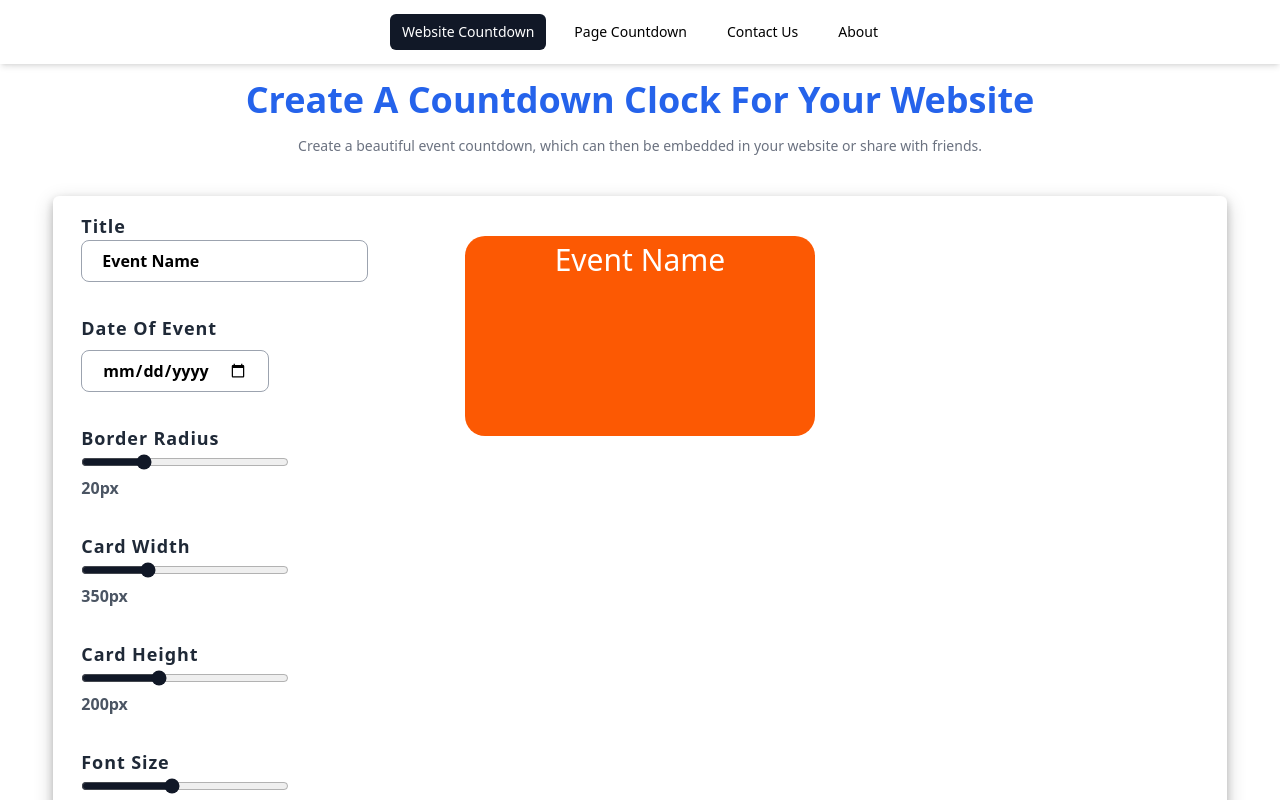
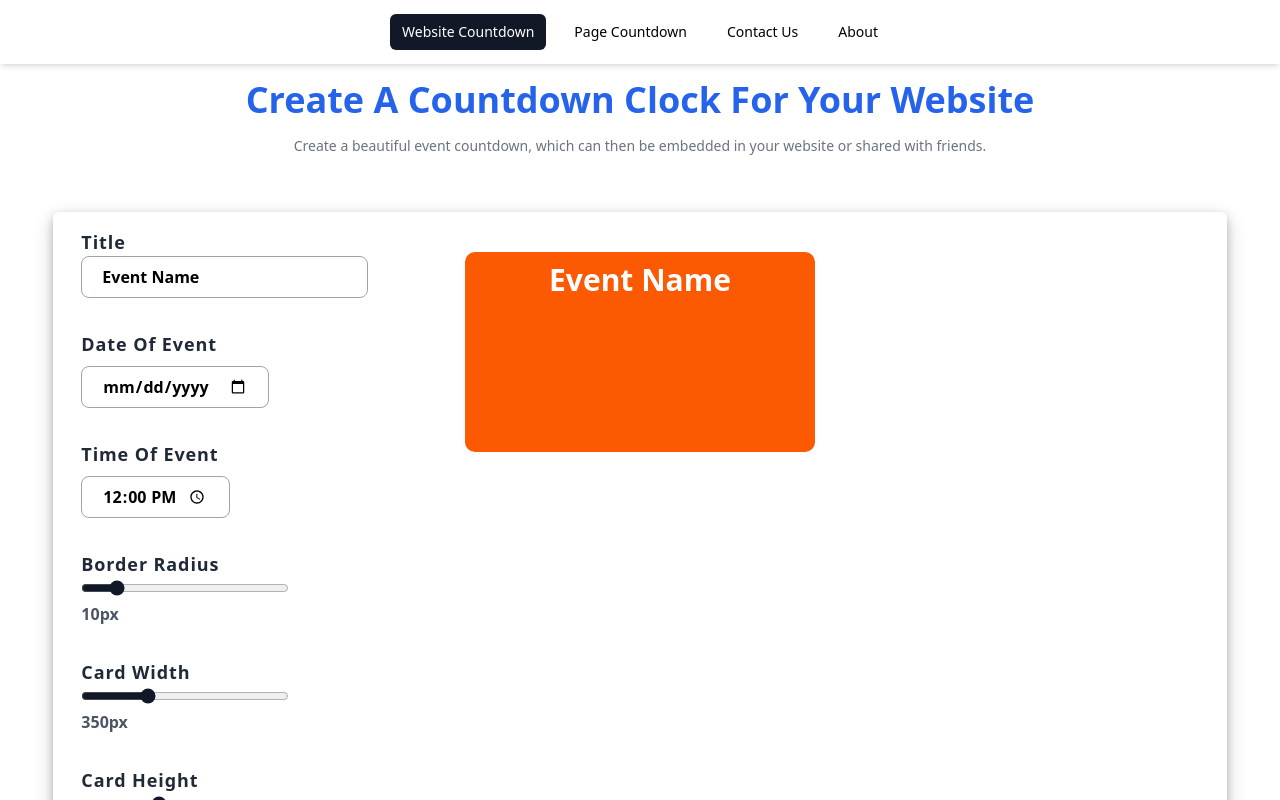
Before and after one commit to BlinzThePokemon/NumberCtrl, a SvelteKit app: page / in a window 1280 px wide. Shown: the top 800 px of the page. Built offline with nearby package versions, Linux system fonts and the light colour scheme.

Commit message:
Added things

```diff
--- a/src/app.html
+++ b/src/app.html
@@ -2,7 +2,7 @@
 <html lang="en">
 	<head>
 		<meta charset="utf-8" />
-		<link rel="icon" href="%sveltekit.assets%/favicon.png" />
+		<link rel="icon" href="%sveltekit.assets%/logo.png" />
 		<title>Number Ctrl</title>
 		<link href="https://cdnjs.cloudflare.com/ajax/libs/font-awesome/6.0.0-beta3/css/all.min.css" rel="stylesheet">
 		<meta name="viewport" content="width=device-width, initial-scale=1" />
--- /dev/null
+++ b/src/routes/+error.svelte
@@ -0,0 +1,34 @@
+<script>
+    import { page } from "$app/stores";
+ </script>
+
+ <div class="holder">
+    {#if $page.error?.message === "Not Found"}
+       <h1 class="flex justify-center mt-20 text-5xl font-semibold">Error {$page.status}: Page not found.</h1>
+       <p class="justify-center mt-10 flex text-xl">Please don't try again later.</p> <br><br>
+       <h3 class="flex justify-center text-2xl">
+          And while you're searching, try to find Error Page 403 and 405, I lost
+          them in my basement.
+       </h3>
+       <br><br><br>
+    {/if}
+    <h4 class="text-3xl h-40 justify-center">Country Rooooaaaaddddsss Take me <a href="/">Home</a></h4>
+ </div>
+
+
+ <style>
+    ::selection {
+        background: orange;
+    }
+    a{
+        text-decoration: underline;
+        transition: all 200ms;
+
+    &:hover{
+        font-size: larger;
+    }
+    }
+    .holder{
+        text-align: center;
+    }
+    </style>
--- a/src/routes/+layout.svelte
+++ b/src/routes/+layout.svelte
@@ -4,14 +4,14 @@
     let { children } = $props();
     let navBarItems = [
         { name: 'Website Countdown', id: '/' },
-        { name: 'Page Countdown', id: '/Pageccountdown' },
+        { name: 'Page Countdown', id: '/Pagecountdown' },
         { name: 'Contact Us', id: '/Contact' },
         { name: 'About', id: '/About' }
     ];
 </script>
 
 <nav class="shadow-md backdrop-blur-xl fixed w-screen top-0 z-20">
-    <div class="mx-auto max-w-7xl px-4 sm:px-6 lg:px-8">
+    <div class="mx-auto max-w-7xl px-4 sm:px-6 lg:px-8 h-16 justify-start">
         <div class="flex h-16 items-center justify-center">
             <div class="hidden space-x-4 sm:flex">
                 {#each navBarItems as item}
@@ -22,7 +22,7 @@
                         class:bg-gray-900={selected}
                         class:text-white={selected}
                         href={item.id}
-                        class="rounded-md px-3 py-2 text-sm font-medium transition duration-300 ease-in-out hover:bg-gray-500 hover:text-white active:bg-gray-900 active:text-white"
+                        class="rounded-md px-3 py-2 text-sm font-medium transition duration-300 ease-in-out focus:underline-offset-4 focus:underline hover:bg-gray-500 hover:text-white active:bg-gray-900 active:text-white"
                         >{item.name}
                     </a>
                 {/each}
@@ -31,4 +31,13 @@
     </div>
 </nav>
 
+<style>
+    * {
+        user-select: none;
+    }
+    a:focus{
+        text-decoration-thickness: 3px;
+    }
+</style>
+
 {@render children()}
--- a/src/routes/+page.svelte
+++ b/src/routes/+page.svelte
@@ -1,140 +1,109 @@
 <script>
-  import { slide } from "svelte/transition";
   import Footer from "./Components/footer.svelte";
-  let borderRadius = 50;
+
+  // Initial values for user inputs, sliders, categories, etc.
   let userInputs = [{ name: "Title", value: "Event Name" }];
   let rangeSliders = [
-    {
-      name: "Border Radius",
-      value: "20",
-      min: "0",
-      max: "70",
-      placeholder: "Enter a number",
-    },
-    {
-      name: "Card Width",
-      value: "350",
-      min: "175",
-      max: "750",
-      placeholder: "Enter a number",
-    },
-    {
-      name: "Card Height",
-      value: "200",
-      min: "100",
-      max: "375",
-      placeholder: "Enter a number",
-    },
-    {
-      name: "Font Size",
-      value: "30",
-      min: "0",
-      max: "70",
-      placeholder: "Enter"
-    }
+    { name: "Border Radius", value: "10", min: "0", max: "70" },
+    { name: "Card Width", value: "350", min: "175", max: "750" },
+    { name: "Card Height", value: "200", min: "100", max: "375" },
+    { name: "Font Size", value: "30", min: "0", max: "70" }
   ];
   let colorPickers = [
     { name: "Font Color", value: "#FFFFFF" },
-    { name: "Background Color", value: "#FC5903" },
+    { name: "Background Color", value: "#FC5903" }
   ];
-  // Define categories and their respective options
+
   let categories = [
-    { name: "Content Alignment", options: ["Center", "Right", "Left"] },
-    { name: "Language", options: ["English", "French", "Spanish"] },
-    {
-      name: "Font Weight",
-      options: ["Bold", "800", "700", "600", "500", "400", "300", "200", "100"],
-    },
+    { name: "Content Alignment", options: ["Center", "Right", "Left"], value: "Center" },
+    { name: "Language", options: ["English", "French", "Spanish"], value: "English" },
+    { name: "Font Weight", options: ["Bold", "800", "700", "600", "500", "400", "300", "200", "100"], value: "Bold" }
   ];
+  let timePickers = [
+    { name: "Time Of Event", value: "12:00" }
+  ]
 
   let datePickers = [{ name: "Date Of Event", value: "2025-3-31" }];
 
-  // Variables to store selected values
-  let selectedAlignment = categories[0].options[0];
-  let selectedLanguage = categories[1].options[0];
-  let selectedFontweight = categories[2].options[3];
+  // Dynamically storing the selected values for each category
+  let selectedValues = categories.reduce((acc, category) => {
+    acc[category.name] = category.value;
+    return acc;
+  }, {});
+
+  // Helper to update selected values dynamically
+  function handleSelectChange(name, value) {
+    selectedValues[name] = value;
+  }
 </script>
 
-{#snippet inputsLeft()}
+
+<div>
+  <h1 class="text-4xl text-blue-600 font-semibold justify-center mt-20 flex mb-4">Create A Countdown Clock For Your Website</h1>
+  <p class="justify-center flex text-gray-500 text-lg md:text-sm sm:text-xs mb-4">Create a beautiful event countdown, which can then be embedded in your website or shared with friends.</p>
+</div>
+
+<!-- Inputs Section -->
+<div class="flex justify-center">
+  <div class="PanelContainer ring-2 ring-gray-200 rounded-md w-11/12 bg-white mt-10 relative h-full mb-10 flex justify-end" style="box-shadow: 0 4px 8px rgba(0, 0, 0, 0.2), 0 6px 20px rgba(0, 0, 0, 0.19);">
+    <!-- The card with dynamic styles -->
+    <div id="card" class="flex justify-center text-2xl absolute top-10 left-1/2 transform -translate-x-1/2"
+         style="width: {rangeSliders[1].value}px; height: {rangeSliders[2].value}px; background-color: {colorPickers[1].value}; border-radius: {rangeSliders[0].value}px; color: {colorPickers[0].value}; font-size: {rangeSliders[3].value}px; font-weight: {selectedValues['Font Weight']};">
+      <p class="mt-3">{userInputs[0].value}</p>
+    </div>
+
+    <!-- Left-side input controls -->
+    <div class="mr-auto">
       {#each userInputs as input}
         <div class="input-container">
           <p class="input-p">{input.name}</p>
           <input class="input" type="text" bind:value={input.value} />
         </div>
       {/each}
+
       {#each datePickers as datePicker}
         <div class="input-container">
           <p class="input-p mb-2">{datePicker.name}</p>
           <input type="date" bind:value={datePicker.value} class="input" />
         </div>
       {/each}
-  {#each rangeSliders as rangeSlider, index}
+
+      {#each timePickers as timePicker}
+        <div class="input-container">
+          <p class="input-p mb-2">{timePicker.name}</p>
+          <input type="time" bind:value={timePicker.value} class="input">
+        </div>
+      {/each}
+
+      {#each rangeSliders as rangeSlider}
         <div class="input-container">
           <p class="input-p">{rangeSlider.name}</p>
-      <input
-        class="range"
-        type="range"
-        min={rangeSlider.min}
-        max={rangeSlider.max}
-        placeholder={rangeSlider.placeholder}
-        bind:value={rangeSlider.value}
-      />
+          <input class="range" type="range" min={rangeSlider.min} max={rangeSlider.max} bind:value={rangeSlider.value} />
           <p class="text-gray-600 font-semibold">{rangeSlider.value}px</p>
         </div>
       {/each}
+
       {#each colorPickers as colorPicker}
         <div class="input-container">
           <p class="input-p">{colorPicker.name}</p>
-      <input
-        type="color"
-        bind:value={colorPicker.value}
-        class="rounded-2xl w-16 h-16"
-      />
+          <input type="color" bind:value={colorPicker.value} class="rounded-2xl w-16 h-16" />
         </div>
       {/each}
+
       {#each categories as category}
         <div class="input-container">
           <p class="input-p mb-2">{category.name}</p>
           <select
-        class="select bg-white text-black text-md font-semibold rounded-lg hover:ring-2 mb-2 w-52"
-      >
+            bind:value={selectedValues[category.name]}
+            on:change={(e) => handleSelectChange(category.name, e.target.value)}
+            class="select bg-white text-black text-md font-semibold rounded-lg hover:ring-2 mb-2 w-52">
             {#each category.options as option}
               <option class="option" value={option}>{option}</option>
             {/each}
           </select>
         </div>
       {/each}
-{/snippet}
-
-<div>
-  <h1 class="text-4xl text-blue-600 font-semibold justify-center mt flex mb-4 mt-20">
-    Create A Countdown Clock For Your Website
-  </h1>
-  <p class="justify-center flex text-gray-500 text-lg md:text-sm sm:text-xs">
-    Create a beautiful event countdown, which can then be embedded in your
-    website or share with friends.
-  </p>
     </div>
-
-<!-- Adjusted the parent div to remove extra space -->
-<div class="flex items-start justify-center">
-  <div
-    class="PanelContainer ring-2 ring-gray-200 rounded-md w-11/12 bg-white mt-10 relative h-full mb-10"
-    style="
-      box-shadow: 0 4px 8px 0 rgba(0, 0, 0, 0.2), 0 6px 20px 0 rgba(0, 0, 0, 0.19);"
-  >
-    <!-- The card will be at the top center of the container -->
-    <div
-      id="card"
-      class="flex justify-center text-2xl absolute top-10 left-1/2 transform -translate-x-1/2"
-      style="width: {rangeSliders[1].value}px; height: {rangeSliders[2]
-        .value}px; background-color: {colorPickers[1]
-        .value}; border-radius: {rangeSliders[0]
-        .value}px; color: {colorPickers[0].value}; font-size: {rangeSliders[3].value}px;"
-    >
-      <p class="mt-2">{userInputs[0].value}</p>
-    </div>
-    {@render inputsLeft()}
   </div>
 </div>
 
--- /dev/null
+++ b/src/routes/Pagecountdown/+page.svelte
@@ -0,0 +1,54 @@
+<script>
+  // Keep the same URL as the original anchor tag
+  let url = "";
+  let countdownUUID;
+
+  function navigateToCountdown() {
+      countdownUUID = self.crypto.randomUUID()
+      url = "/Pagecountdown/" + countdownUUID;
+      window.location.href = url;
+  }
+</script>
+
+<main>
+  <div>
+    <h1 class="text-4xl font-semibold justify-center mt flex mb-4 mt-20">
+      Page Countdowns
+    </h1>
+    <p class="justify-center flex text-gray-500 text-lg md:text-sm sm:text-xs">
+      Create full-page countdowns which can then be shared with friends or shown
+      on your website
+    </p>
+    <div class="flex justify-center max-w-full new-t">
+      <button
+        on:click={navigateToCountdown}
+        class="flex justify-center bg-blue-500 rounded-md h-12 items-center font-bold text-white mt-5 w-48 transition delay-100 duration-200 hover:bg-blue-400"
+      >
+        <svg
+          xmlns="http://www.w3.org/2000/svg"
+          viewBox="0 0 20 20"
+          class="w-6 mr-2"
+        >
+          <path
+            fill="currentColor"
+            fill-rule="evenodd"
+            d="M11 9V5H9v4H5v2h4v4h2v-4h4V9h-4zm-1 11a10 10 0 100-20 10 10 0 000 20zm0-2a8 8 0 100-16 8 8 0 000 16z"
+          ></path>
+        </svg>
+        New Countdown
+      </button>
+    </div>
+  </div>
+</main>
+
+<style>
+  @import url("https://fonts.googleapis.com/css2?family=Nunito:ital,wght@0,200..1000;1,200..1000&display=swap");
+
+  .new-t {
+    font-family: "Nunito", serif;
+    font-optical-sizing: auto;
+    font-weight: bold;
+    font-style: normal;
+    user-select: none;
+  }
+</style>
--- /dev/null
+++ b/src/routes/Pagecountdown/[id]/+page.svelte
@@ -0,0 +1,3 @@
+<script></script>
+
+<main></main>
```
Also changed, not shown: static/logo.png (added). Lines whose indentation alone changed are shown as unchanged.
